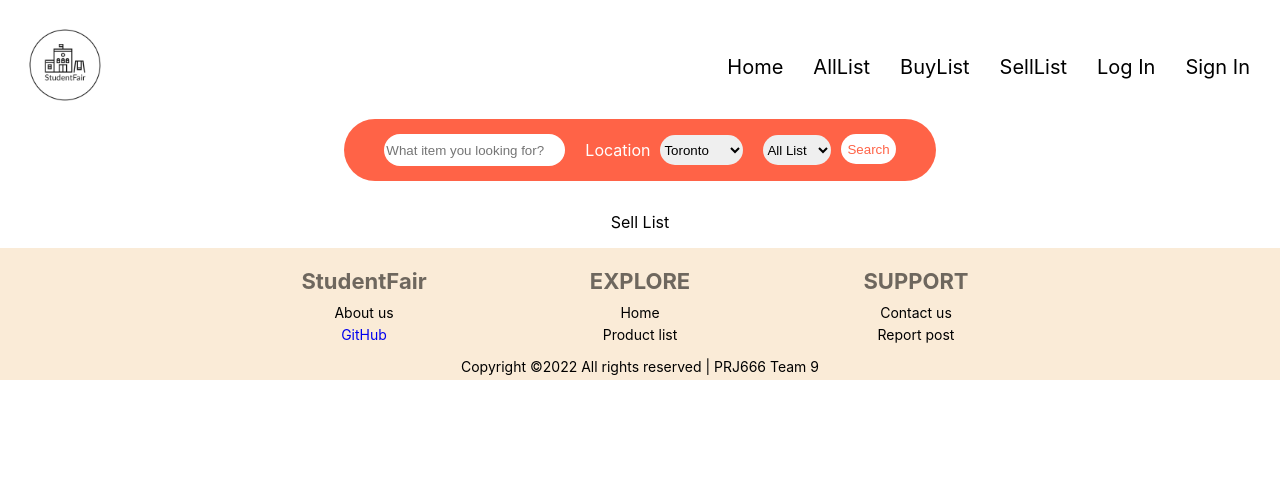
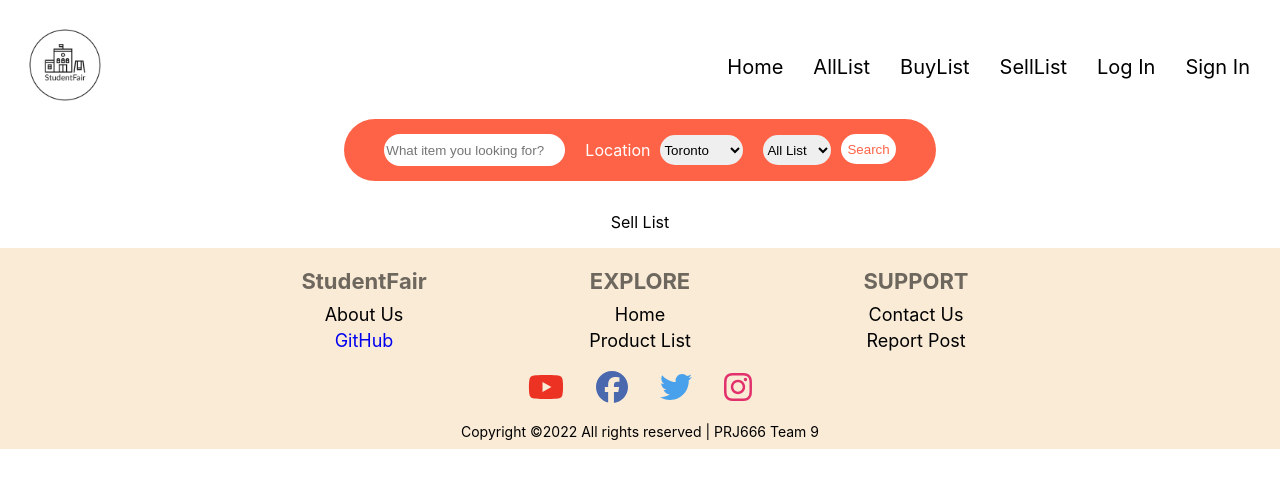
Before and after one commit to MizuhoOkimoto/StudentFair, a React (Create React App) app: page /sellList in a window 1280 px wide. Shown: the top 488 px of the page. Built offline with nearby package versions, Linux system fonts and the light colour scheme.

Commit message:
Add social media icons and change the font size in Footer

```diff
--- a/package.json
+++ b/package.json
@@ -3,13 +3,15 @@
   "version": "0.3.0",
   "private": true,
   "dependencies": {
+    "@fortawesome/fontawesome-svg-core": "^6.2.0",
+    "@fortawesome/free-brands-svg-icons": "^6.2.0",
+    "@fortawesome/react-fontawesome": "^0.2.0",
     "@testing-library/jest-dom": "^5.16.5",
     "@testing-library/react": "^13.4.0",
     "@testing-library/user-event": "^13.5.0",
     "axios": "^0.27.2",
     "react": "^18.2.0",
     "react-dom": "^18.2.0",
-    "react-icons": "^4.4.0",
     "react-router-dom": "^6.3.0",
     "react-scripts": "^5.0.1",
     "styled-components": "^5.3.5",
--- a/src/components/Footer.js
+++ b/src/components/Footer.js
@@ -2,6 +2,13 @@ import React from 'react';
 import styled from "styled-components";
 import './css/Footer.css';
 //import { Link } from "react-router-dom";
+import { FontAwesomeIcon } from "@fortawesome/react-fontawesome";
+import {
+  faYoutube,
+  faFacebook,
+  faTwitter,
+  faInstagram
+} from "@fortawesome/free-brands-svg-icons";
 
 const FooterBox = styled.footer`
   bottom: 0;
@@ -22,7 +29,7 @@ const Footer = () => {
               StudentFair
           </section>
           <section to="/" className="footer-info__contents">
-              About us
+              About Us
           </section>
           <section className="footer-info__contents">
             <a href="https://github.com/MizuhoOkimoto/StudentFair" target="blank">
@@ -39,7 +46,7 @@ const Footer = () => {
             Home
           </section>
           <section className="footer-info__contents">
-            Product list
+            Product List
           </section>
         </section>
         <section className="footer-info-right">
@@ -47,12 +54,27 @@ const Footer = () => {
             SUPPORT
           </section>
           <section className="footer-info__contents">
-            Contact us
+            Contact Us
           </section>
           <section className="footer-info__contents">
-            Report post
+            Report Post
           </section>
         </section>
+      </section>
+
+      <section className="social-media">
+      <section className="youtube social">
+      <FontAwesomeIcon icon={faYoutube} size="2x" />
+      </section>
+      <section className="facebook social">
+      <FontAwesomeIcon icon={faFacebook} size="2x" />
+      </section>
+      <section className="twitter social">
+      <FontAwesomeIcon icon={faTwitter} size="2x" />
+      </section>
+      <section className="instagram social">
+      <FontAwesomeIcon icon={faInstagram} size="2x" />
+      </section>
       </section>
 
       <section className="copy-right">
--- a/src/components/Header.js
+++ b/src/components/Header.js
@@ -1,6 +1,6 @@
 import { Link } from "react-router-dom";
 
-import { AiOutlineLogin } from "react-icons/ai";
+//import { AiOutlineLogin } from "react-icons/ai";
 
 import logo from "../img/studentFair_Logo.png";
 
--- a/src/components/css/Footer.css
+++ b/src/components/css/Footer.css
@@ -12,7 +12,7 @@
 .footer-info-left,
 .footer-info-center,
 .footer-info-right {
-  font-size: x-small;
+  font-size: 18px;
   display: flex;
   flex-direction: column;
   margin: 10px;
@@ -29,7 +29,6 @@
 .footer-info__contents {
   font-weight: normal;
   margin-top: 5px;
-  font-size: 14px;
   cursor: pointer;
 }
 
@@ -49,7 +48,38 @@ a:visited:hover {
   color: darksalmon;
 }
 
+.social-media {
+    display: flex;
+    justify-content: center;
+    margin-top: 10px;
+}
+
+.social {
+    margin: 0 1rem;
+    transition: transform 250ms;
+    display: inline-block;
+  }
+
+.social:hover {
+    transform: translateY(-2px);
+  }
+
+  .youtube {
+    color: #eb3223;
+  }
+
+  .facebook {
+    color: #4968ad;
+  }
+
+  .twitter {
+    color: #49a1eb;
+  }
+
+  .instagram {
+    color: #E1306C;
+  }
 .copy-right {
   font-size: 14px;
-  margin: 5px 0px;
+  margin: 20px 0px 9px 0px;
 }
```
